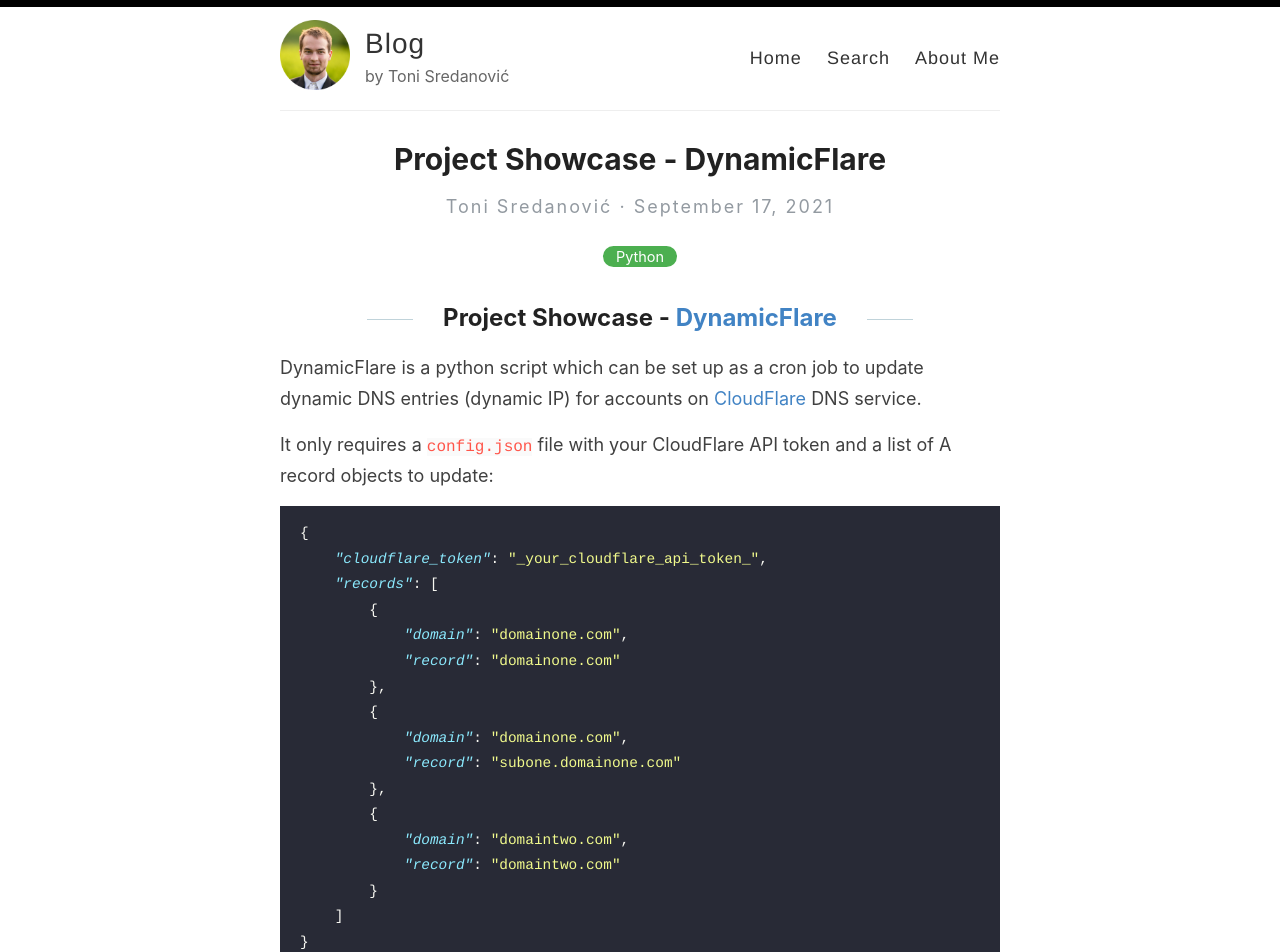
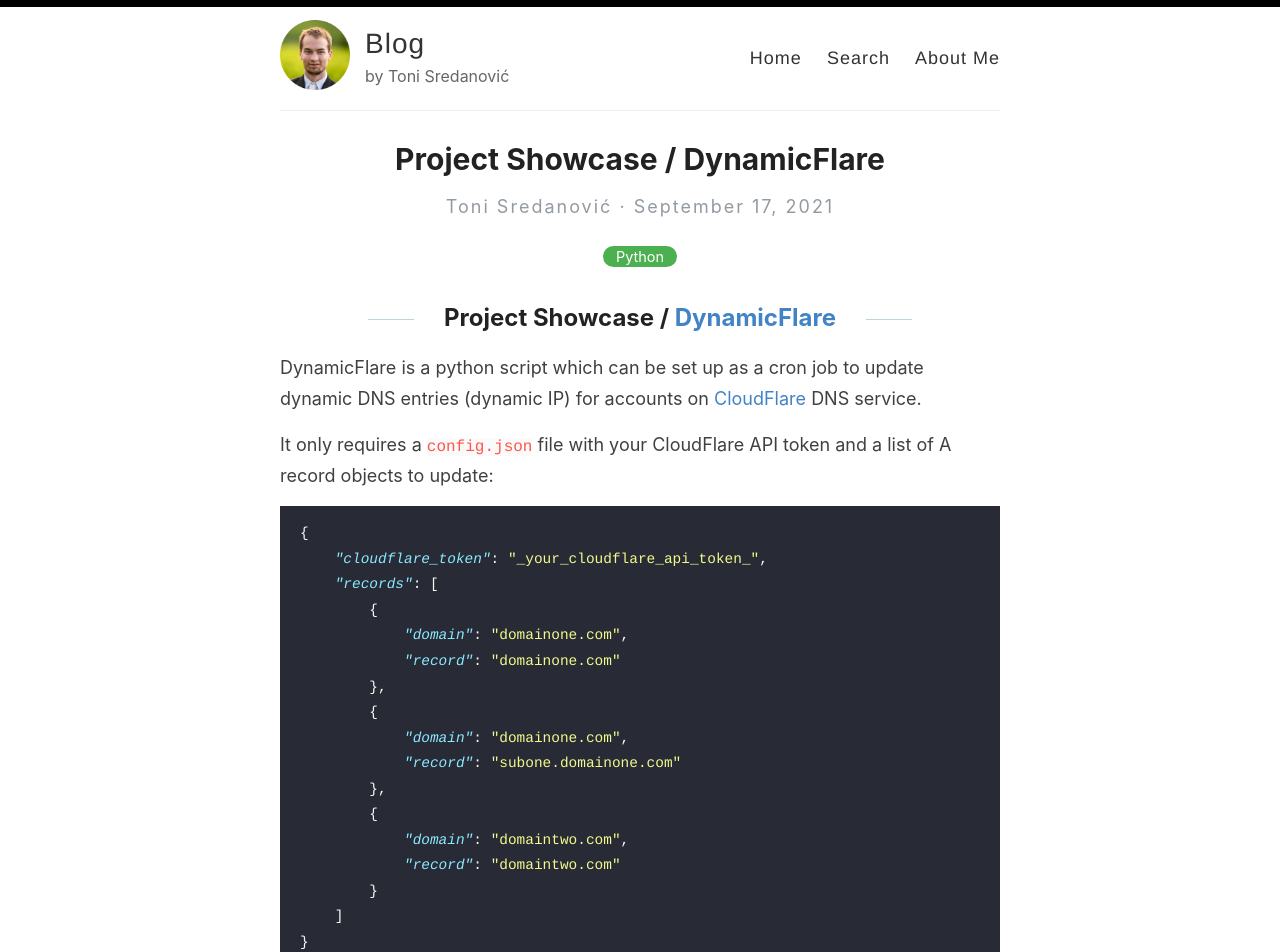
Before and after one commit to tsredanovic/blog, a Jekyll site: the page built from _posts/2021-09-17-project-showcase-dynamicflare.md, in a window 1280 px wide. Shown: the top 952 px of the page. Built offline with Jekyll 4.4.1, drawn with Linux system fonts in a browser that asks for light colours.

```diff
--- a/_posts/2021-09-17-project-showcase-dynamicflare.md
+++ b/_posts/2021-09-17-project-showcase-dynamicflare.md
@@ -1,11 +1,11 @@
 ---
 layout: post
-title:  Project Showcase - DynamicFlare
+title:  Project Showcase / DynamicFlare
 categories: Python
 excerpt: DynamicFlare is a python script which can be set up as a cron job to update dynamic DNS entries (dynamic IP) for accounts on CloudFlare's DNS service.
 ---
 
-## Project Showcase - [DynamicFlare](https://github.com/tsredanovic/dynamicflare)
+## Project Showcase / [DynamicFlare](https://github.com/tsredanovic/dynamicflare)
 
 DynamicFlare is a python script which can be set up as a cron job to update dynamic DNS entries (dynamic IP) for accounts on [CloudFlare](https://www.cloudflare.com/) DNS service.
 
```
